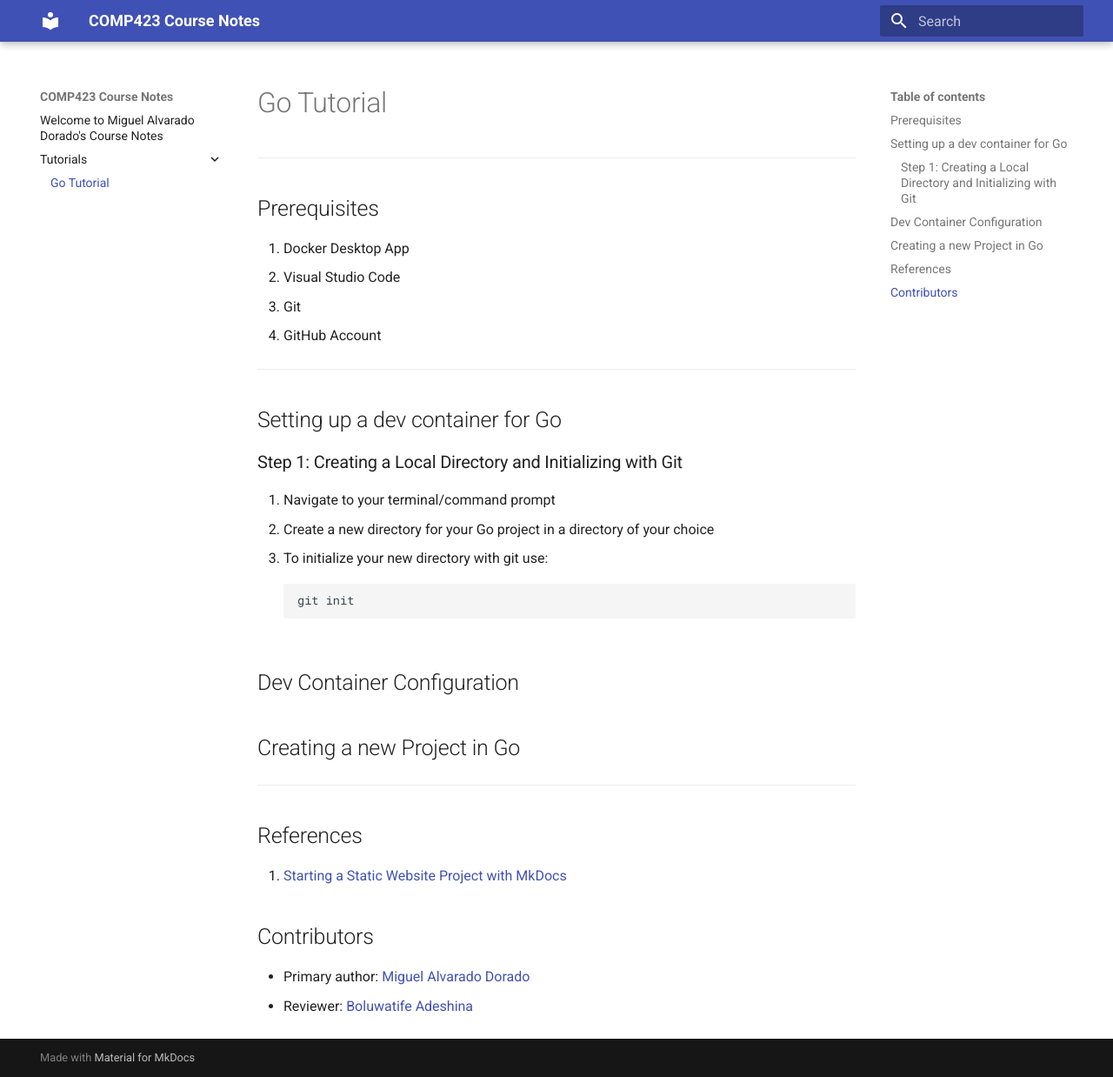
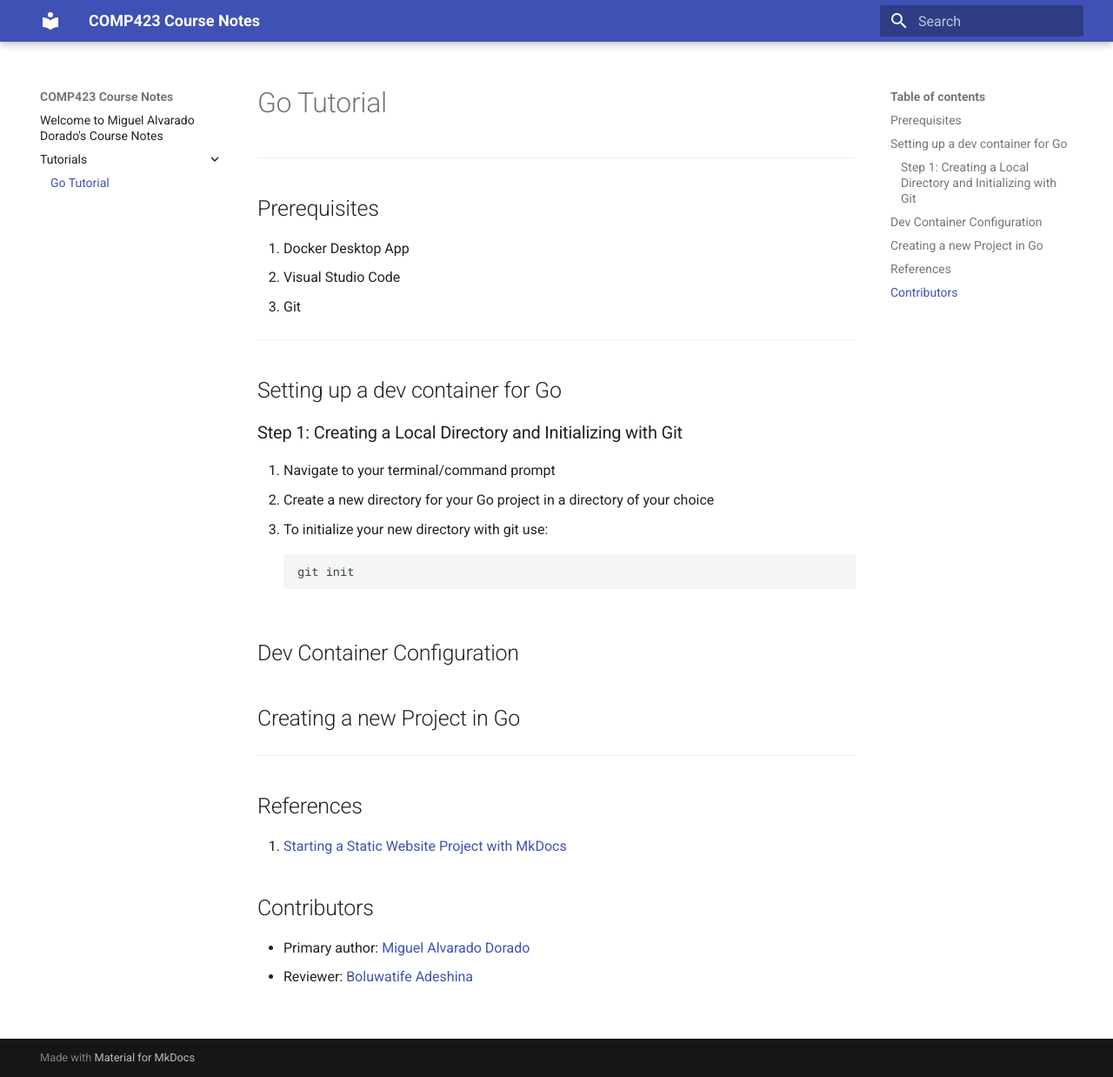
Before and after one commit to miguelaa123/comp423-course-notes, an MkDocs documentation site: the page built from docs/tutorials/go-setup.md, in a window 1280 px wide and 1238 px high. Shown: the whole window at 87% size. Built offline with MkDocs 1.6.1 and Material for MkDocs 9.7.7, drawn with Linux system fonts in a browser that asks for light colours.

Commit message:
accepting edits

```diff
--- a/docs/tutorials/go-setup.md
+++ b/docs/tutorials/go-setup.md
@@ -5,7 +5,6 @@
 1. Docker Desktop App
 2. Visual Studio Code
 3. Git
-4. GitHub Account
 
 ---
 ## Setting up a dev container for Go
```
